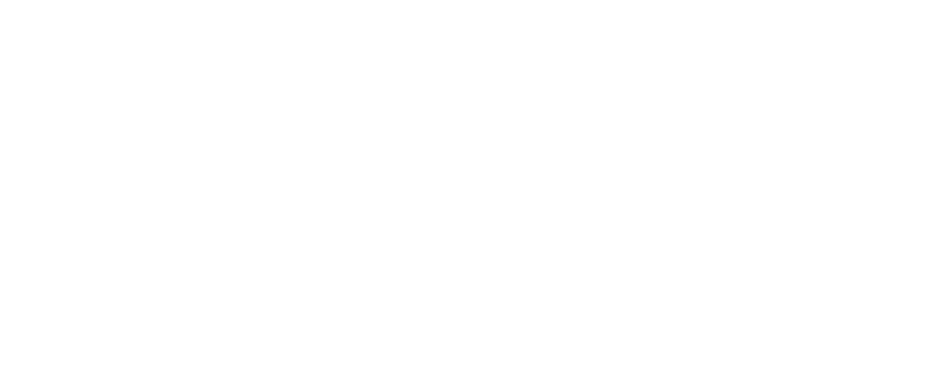
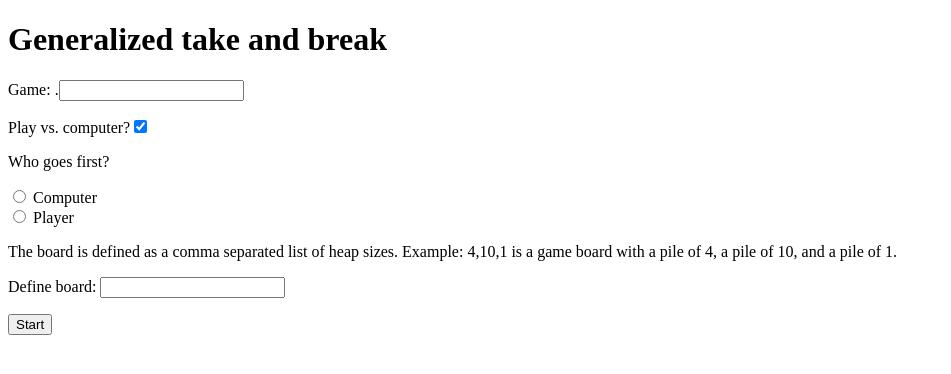
Before and after one commit to gtab-app/gTAB, a plain HTML site: page index.html in a window 1280 px wide. Shown: the whole page, without its empty margins (0-951 px from the left). Drawn offline with Linux system fonts and the light colour scheme.

Commit message:
add basic form to start game

```diff
--- a/index.html
+++ b/index.html
@@ -5,5 +5,16 @@
 	<script src="main.js"></script>
 </head>
 <body>
+	<h1>Generalized take and break</h1>
+	<p>Game: .<input type="text" /></p>
+	<p>Play vs. computer?<input type="checkbox" checked/></p>
+	<p>Who goes first?</p>
+	<form action="">
+		<input type="radio" name="firstPlayer" value="computer"/> Computer<br>
+		<input type="radio" name="firstPlayer" value="player"/> Player
+	</form>
+	<p>The board is defined as a comma separated list of heap sizes. Example: 4,10,1 is a game board with a pile of 4, a pile of 10, and a pile of 1.</p>
+	<p>Define board: <input type="text" /></p>
+	<input type="button" value="Start" />
 </body>
 </html>
```
